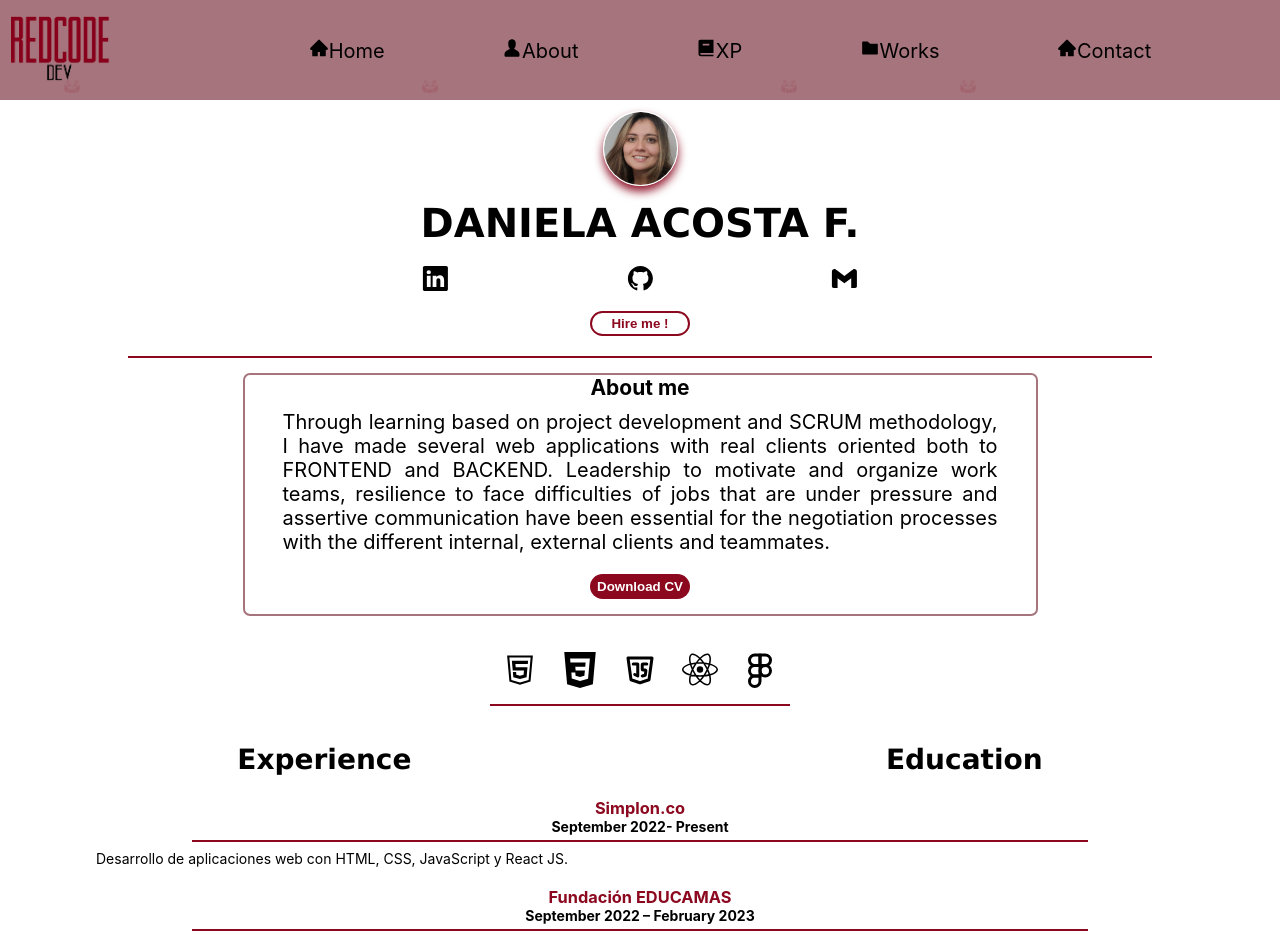
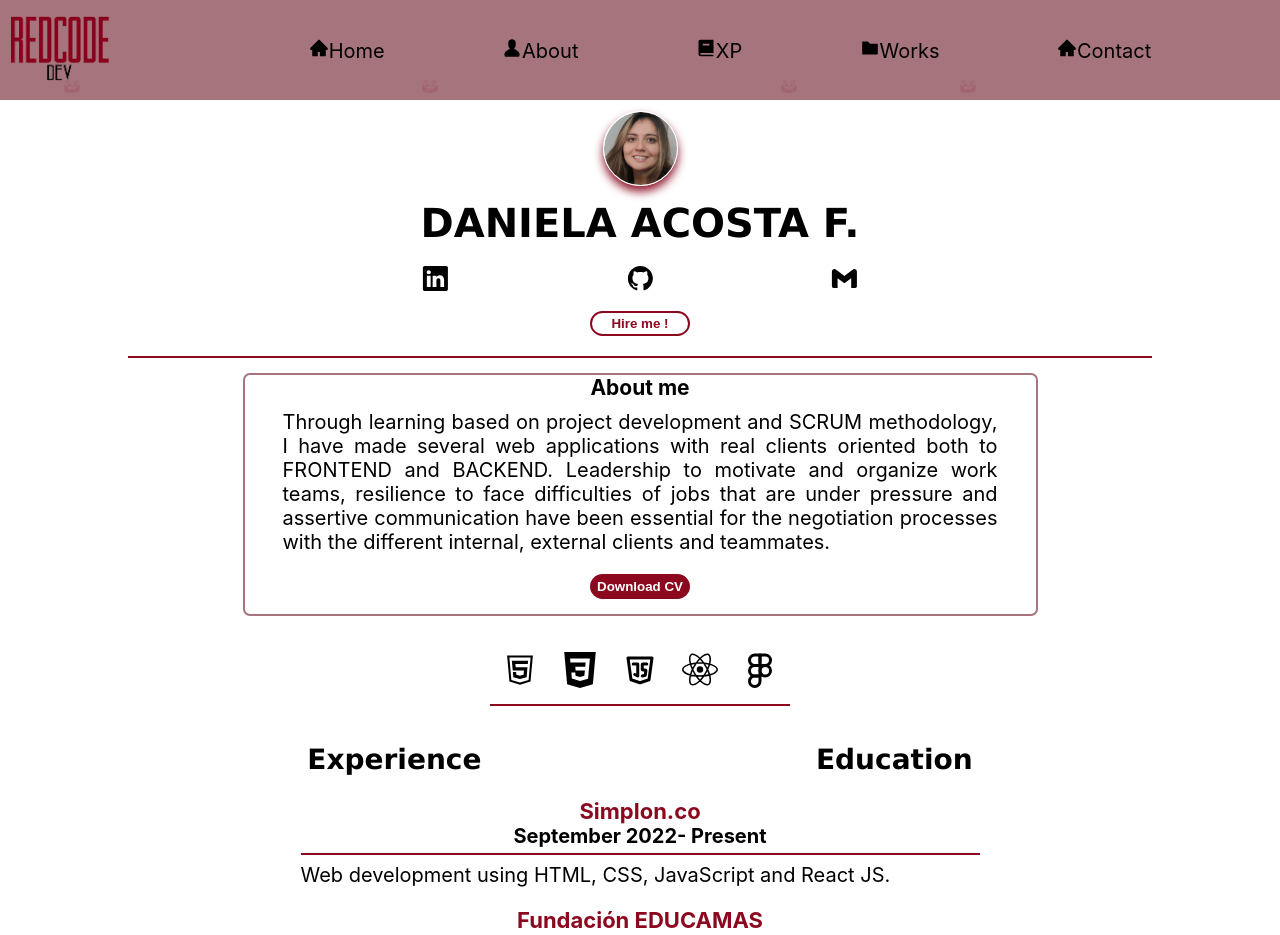
Before and after one commit to DanikMonday/Portafolio, a React (Create React App) app: page / in a window 1280 px wide. Shown: the top 935 px of the page. Built offline with nearby package versions, Linux system fonts and the light colour scheme.

Commit message:
responsive-exp

```diff
--- a/src/App.css
+++ b/src/App.css
@@ -353,6 +353,9 @@ body{
   margin-bottom: 5px;
 }
 /* ------------------education----------- */
+.sec-exp{
+  max-width: 1000px;
+}
 .cont-ico-grad{
   width:24px;
   height: 24px;
@@ -364,8 +367,18 @@ body{
   width: 100%;
 }
 
+.experience{
+  max-width: 970px;
+}
+
 .empresa{
   color: #8C081F;
+}
+
+@media (min-width: 720px) {
+  .empresa{
+    font-size: 22px;
+  }
 }
 
 .ano-edu{
@@ -380,6 +393,21 @@ body{
   width: 80%;
 }
 
+@media (min-width:720px) {
+  .institucion{
+    font-size: 22px;
+  }
+
+  .ano-edu{
+    width: 70%;
+    font-size: 22px;
+  }
+
+  .cuerpo-edu{
+    font-size: 20px;
+    width: 70%;
+  }
+}
 .btn-xp{
   margin-top: 15px;
   font-family: Verdana, Geneva, Tahoma, sans-serif;
@@ -400,3 +428,19 @@ body{
   margin-bottom: 20px;
   margin-top: 20px;
 }
+
+@media (min-width:720px ) {
+  .ano-exp{
+    font-size: 20px;
+  }
+
+  .cargo-exp p{
+    font-size: 20px;
+    width: 82.5%;
+  }
+
+  .cuerpo-exp{
+    font-size: 20px;
+    width: 70%;
+  }
+}
--- a/src/Components/Experience.jsx
+++ b/src/Components/Experience.jsx
@@ -26,7 +26,7 @@ export const Experience = (props) => {
             </div>
             <ExperienceItem
             empresa = "Simplon.co"
-            cuerpo = "Desarrollo de aplicaciones web con HTML, CSS, JavaScript y React JS."
+            cuerpo = "Web development using HTML, CSS, JavaScript and React JS."
             ano = "September 2022- Present"></ExperienceItem>
                 <ExperienceItem
             empresa = "Fundación EDUCAMAS"
```
